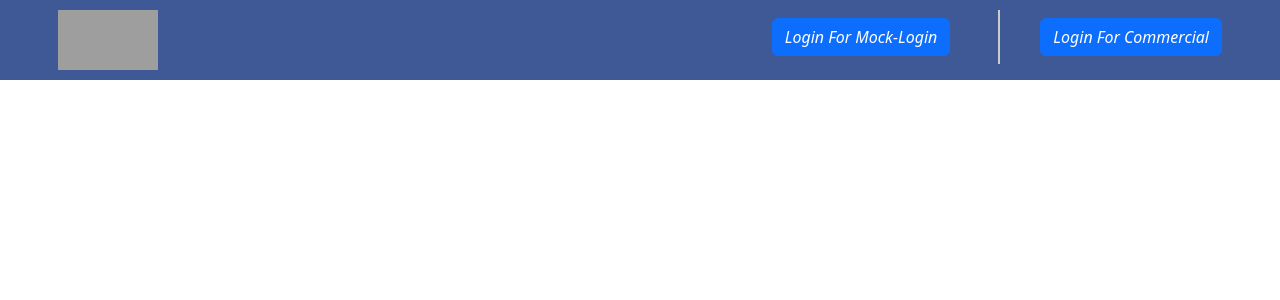
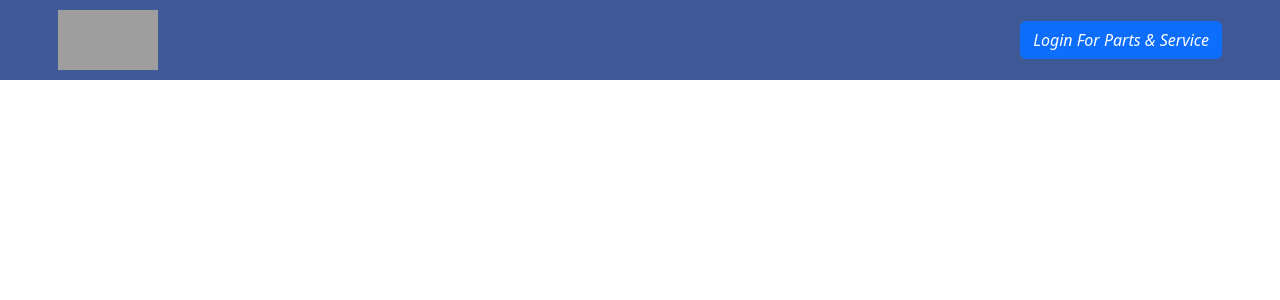
Before and after one commit to AbdYasar-07/React-Mock-App, a React (Vite) app: page / in a window 1280 px wide. Shown: the top 300 px of the page. Built offline with nearby package versions, Linux system fonts and the light colour scheme; grey boxes are pictures that could not be loaded.

Commit message:
Latest App with Development Changes in Auth0

```diff
--- a/src/main.tsx
+++ b/src/main.tsx
@@ -31,26 +31,27 @@ ReactDOM.createRoot(document.getElementById("root") as HTMLElement).render(
       >
         <Auth0Provider
           domain="dev-34chvqyi4i2beker.jp.auth0.com"
-          clientId="KdqlogzQyU0yolMYQrruqVMVzJwDqGLH"
+          clientId="BFVFsiNyByBt0wc1HBXGSzTcrywxqR82" // Dev1 Parts & Service
           authorizationParams={{
             useRefreshTokens: true,
             redirect_uri: window.location.origin,
             ignoreCache: true,
             audience: "https://dev-34chvqyi4i2beker.jp.auth0.com/api/v2/",
+            organization: "org_4UAey1mek2Dm0ZCZ", // Dev1 Concepcion Organization
           }}
         >
           <div
-            style={{
-              marginRight: "30px",
-              borderRight: "solid 2px #ccc",
-              alignSelf: "flex-start",
-            }}
+            // style={{
+            //   marginRight: "30px",
+            //   borderRight: "solid 2px #ccc",
+            //   alignSelf: "flex-start",
+            // }}
           >
-            <App buttonName="Mock-Login" />
+            <App buttonName="Parts & Service" />
           </div>
         </Auth0Provider>
 
-        <Auth0Provider
+        {/* <Auth0Provider
           domain="dev-34chvqyi4i2beker.jp.auth0.com"
           clientId="bmMx1zttHaZWObU6oMioca4nBxjz9R3k"
           authorizationParams={{
@@ -63,7 +64,7 @@ ReactDOM.createRoot(document.getElementById("root") as HTMLElement).render(
           <div style={{ marginLeft: "10px", alignSelf: "flex-start" }}>
             <App buttonName="Commercial" />
           </div>
-        </Auth0Provider>
+        </Auth0Provider> */}
       </div>
     </div>
   </React.StrictMode>
```
